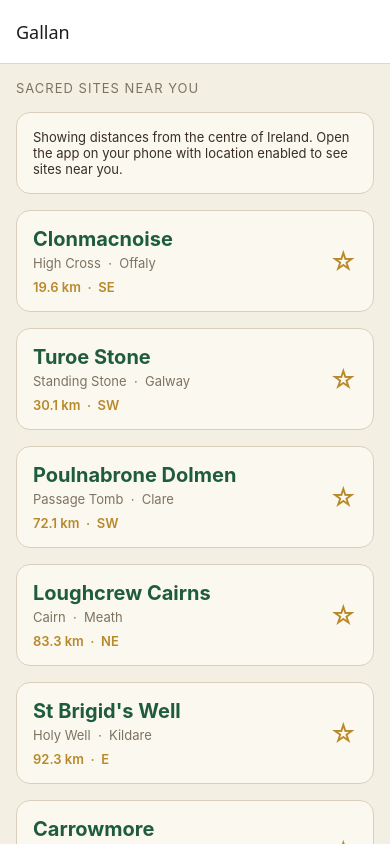
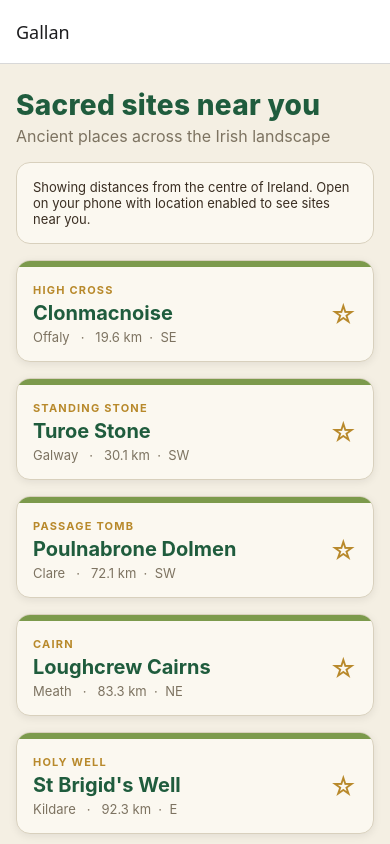
Before and after one commit to Lydiamorgan85/Gallan, a React Native app: screen /SitesList in a window 390 px wide. Built offline with nearby package versions, Linux system fonts and the light colour scheme.

Commit message:
Add visual flare to sites list: hero header, depth and type labels

```diff
--- a/src/screens/SitesListScreen.tsx
+++ b/src/screens/SitesListScreen.tsx
@@ -1,11 +1,10 @@
 /**
  * Sites list screen.
  *
- * Shows every site ordered by distance from the user, each as a card with its
- * name, type, county, and distance and direction. When a site has a photograph
- * the card leads with it, so imagery carries the screen; sites without a photo
- * fall back to a clean text card. Tapping a card opens the detail screen; the
- * star saves or unsaves. All colour and spacing come from the shared theme.
+ * Shows every site ordered by distance from the user. Each site is a card that
+ * leads with its photograph when it has one, so imagery carries the screen. A
+ * warm hero band heads the list. Tapping a card opens the detail screen; the
+ * star saves or unsaves. All colour, spacing and depth come from the theme.
  */
 
 import { useEffect, useState } from "react";
@@ -91,21 +90,26 @@ export function SitesListScreen({ navigation }: Props) {
 
   return (
     <View style={styles.screen}>
-      <View style={[styles.content, { maxWidth: contentMaxWidth }]}>
-        <Text style={styles.subheading}>Sacred sites near you</Text>
-
-        {!usingRealLocation && (
-          <Text style={styles.notice}>
-            Showing distances from the centre of Ireland. Open the app on your
-            phone with location enabled to see sites near you.
-          </Text>
-        )}
-
+      <View style={[styles.contentWrap, { maxWidth: contentMaxWidth }]}>
         <FlatList
           data={rankedSites}
           keyExtractor={(entry) => entry.site.id}
           contentContainerStyle={styles.list}
           showsVerticalScrollIndicator={false}
+          ListHeaderComponent={
+            <View style={styles.hero}>
+              <Text style={styles.heroTitle}>Sacred sites near you</Text>
+              <Text style={styles.heroSubtitle}>
+                Ancient places across the Irish landscape
+              </Text>
+              {!usingRealLocation && (
+                <Text style={styles.notice}>
+                  Showing distances from the centre of Ireland. Open on your phone
+                  with location enabled to see sites near you.
+                </Text>
+              )}
+            </View>
+          }
           renderItem={({ item }) => {
             const hasImage = item.site.images && item.site.images.length > 0;
             return (
@@ -121,16 +125,20 @@ export function SitesListScreen({ navigation }: Props) {
                     style={styles.cardImage}
                     resizeMode="cover"
                   />
-                ) : null}
+                ) : (
+                  // A slim coloured accent strip stands in for a photo until one
+                  // is added, so imageless cards still feel deliberate.
+                  <View style={styles.accentStrip} />
+                )}
 
                 <View style={styles.cardBody}>
                   <View style={styles.cardText}>
+                    <Text style={styles.typeLabel}>
+                      {SITE_TYPE_LABELS[item.site.type].toUpperCase()}
+                    </Text>
                     <Text style={styles.siteName}>{item.site.name}</Text>
                     <Text style={styles.siteMeta}>
-                      {SITE_TYPE_LABELS[item.site.type]}
-                      {item.site.county ? "  ·  " + item.site.county : ""}
-                    </Text>
-                    <Text style={styles.distance}>
+                      {item.site.county ? item.site.county + "   ·   " : ""}
                       {formatDistance(item.distanceKm)}  ·  {item.compassDirection}
                     </Text>
                   </View>
@@ -155,24 +163,29 @@ export function SitesListScreen({ navigation }: Props) {
 
 const styles = StyleSheet.create({
   screen: { flex: 1, backgroundColor: colors.background, alignItems: "center" },
-  content: {
-    flex: 1,
-    width: "100%",
-    paddingTop: spacing.md,
-    paddingHorizontal: spacing.md,
-  },
+  contentWrap: { flex: 1, width: "100%" },
   centre: {
     flex: 1,
     alignItems: "center",
     justifyContent: "center",
     backgroundColor: colors.background,
   },
-  subheading: {
-    fontSize: typography.small,
+  list: { paddingHorizontal: spacing.md, paddingBottom: spacing.xl },
+
+  hero: {
+    paddingTop: spacing.lg,
+    paddingBottom: spacing.md,
+  },
+  heroTitle: {
+    fontSize: typography.title,
+    fontWeight: "800",
+    color: colors.primary,
+    letterSpacing: 0.3,
+  },
+  heroSubtitle: {
+    fontSize: typography.body,
     color: colors.textMuted,
-    marginBottom: spacing.md,
-    textTransform: "uppercase",
-    letterSpacing: 1,
+    marginTop: spacing.xs,
   },
   notice: {
     fontSize: typography.small,
@@ -182,9 +195,9 @@ const styles = StyleSheet.create({
     borderWidth: 1,
     borderColor: colors.border,
     padding: spacing.md,
-    marginBottom: spacing.md,
+    marginTop: spacing.md,
   },
-  list: { paddingBottom: spacing.xl },
+
   card: {
     backgroundColor: colors.surface,
     borderRadius: radius,
@@ -192,14 +205,28 @@ const styles = StyleSheet.create({
     borderWidth: 1,
     borderColor: colors.border,
     overflow: "hidden",
+    // Soft depth. Reads subtly on web, more richly on a device.
+    shadowColor: "#000",
+    shadowOffset: { width: 0, height: 2 },
+    shadowOpacity: 0.08,
+    shadowRadius: 8,
+    elevation: 2,
   },
-  cardImage: { width: "100%", height: 160, backgroundColor: colors.border },
+  cardImage: { width: "100%", height: 180, backgroundColor: colors.border },
+  accentStrip: { height: 6, backgroundColor: colors.primaryLight },
   cardBody: {
     flexDirection: "row",
     alignItems: "center",
     padding: spacing.md,
   },
   cardText: { flex: 1 },
+  typeLabel: {
+    fontSize: 11,
+    color: colors.accent,
+    fontWeight: "700",
+    letterSpacing: 1.2,
+    marginBottom: spacing.xs,
+  },
   siteName: {
     fontSize: typography.heading,
     fontWeight: "700",
@@ -210,12 +237,6 @@ const styles = StyleSheet.create({
     color: colors.textMuted,
     marginTop: spacing.xs,
   },
-  distance: {
-    fontSize: typography.small,
-    color: colors.accent,
-    marginTop: spacing.sm,
-    fontWeight: "600",
-  },
   starButton: { paddingLeft: spacing.md },
   star: { fontSize: 26, color: colors.accent },
 });
```
